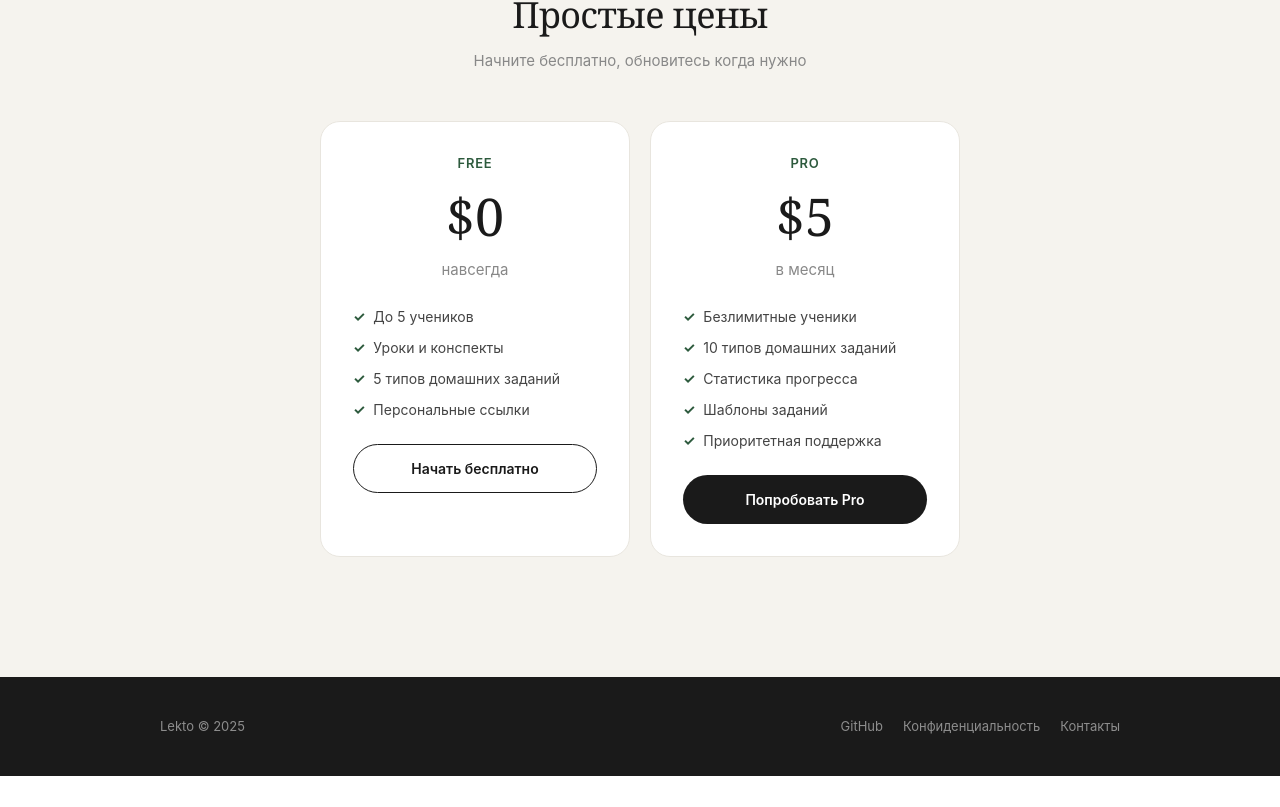
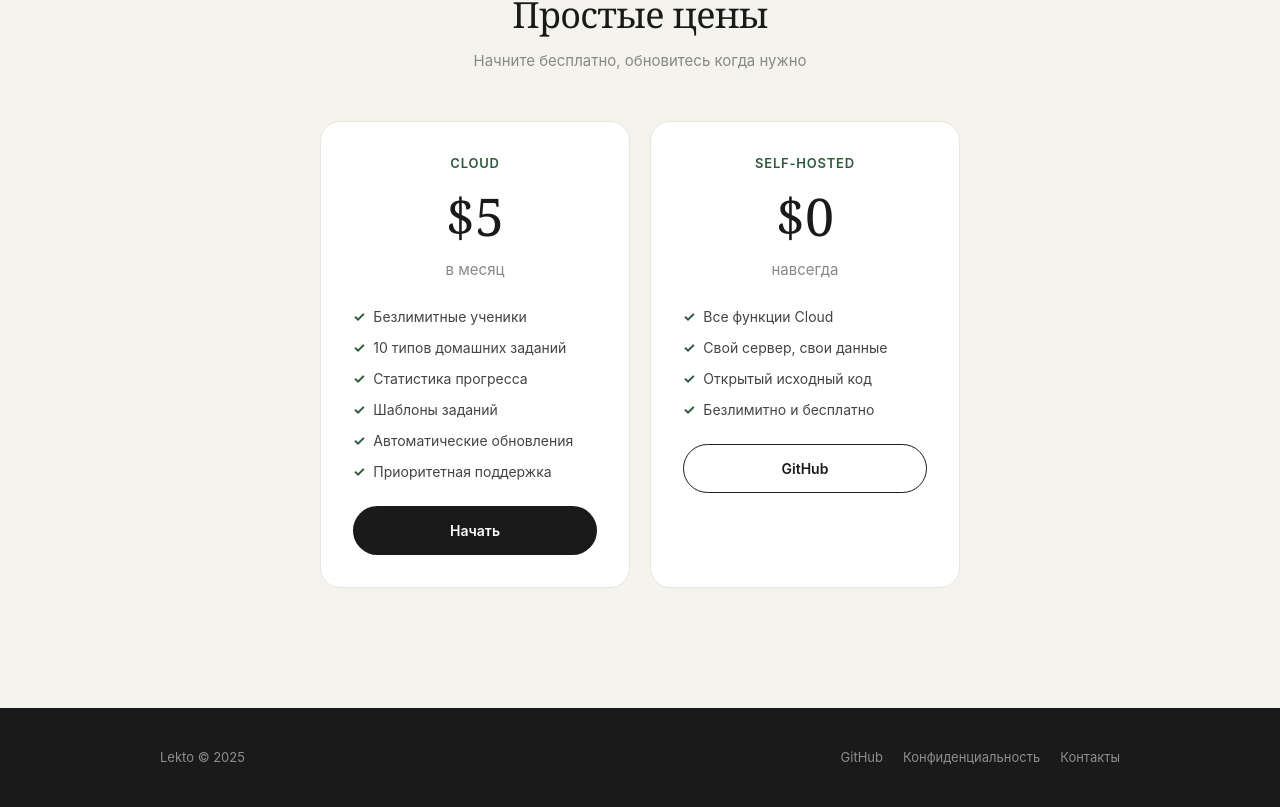
Before and after one commit to zerox9dev/lekto, a React (Vite) app: page / in a window 1280 px wide. Shown: the part 2599-3406 px from the top of the page. Before the commit the page ends 3375 px from the top, so only its background shows below. Built offline with nearby package versions, Linux system fonts and the light colour scheme; no server answers.

Commit message:
fix(landing): Cloud $5/mo + Self-hosted free pricing

```diff
--- a/src/pages/landing.tsx
+++ b/src/pages/landing.tsx
@@ -24,19 +24,20 @@ const BENEFITS = [
   { emoji: "🎨", title: "Шаблоны заданий", desc: "Создавайте и используйте повторно" },
 ];
 
-const PRICING_FREE = [
-  "До 5 учеников",
-  "Уроки и конспекты",
-  "5 типов домашних заданий",
-  "Персональные ссылки",
-];
-
-const PRICING_PRO = [
+const PRICING_CLOUD = [
   "Безлимитные ученики",
   "10 типов домашних заданий",
   "Статистика прогресса",
   "Шаблоны заданий",
+  "Автоматические обновления",
   "Приоритетная поддержка",
+];
+
+const PRICING_SELF = [
+  "Все функции Cloud",
+  "Свой сервер, свои данные",
+  "Открытый исходный код",
+  "Безлимитно и бесплатно",
 ];
 
 export function LandingPage() {
@@ -137,26 +138,26 @@ export function LandingPage() {
         <p className={s.sectionDesc}>Начните бесплатно, обновитесь когда нужно</p>
         <div className={s.pricingGrid}>
           <div className={s.pricingCard}>
-            <div className={s.pricingLabel}>Free</div>
+            <div className={s.pricingLabel}>Cloud</div>
+            <div className={s.pricingAmount}>$5</div>
+            <div className={s.pricingPeriod}>в месяц</div>
+            <ul className={s.pricingFeatures}>
+              {PRICING_CLOUD.map((f) => (
+                <li key={f} className={s.pricingFeature}>{f}</li>
+              ))}
+            </ul>
+            <Link to="/login" className={s.pricingCta}>Начать</Link>
+          </div>
+          <div className={s.pricingCard}>
+            <div className={s.pricingLabel}>Self-hosted</div>
             <div className={s.pricingAmount}>$0</div>
             <div className={s.pricingPeriod}>навсегда</div>
             <ul className={s.pricingFeatures}>
-              {PRICING_FREE.map((f) => (
+              {PRICING_SELF.map((f) => (
                 <li key={f} className={s.pricingFeature}>{f}</li>
               ))}
             </ul>
-            <Link to="/login" className={s.pricingCtaOutline}>Начать бесплатно</Link>
-          </div>
-          <div className={s.pricingCard}>
-            <div className={s.pricingLabel}>Pro</div>
-            <div className={s.pricingAmount}>$5</div>
-            <div className={s.pricingPeriod}>в месяц</div>
-            <ul className={s.pricingFeatures}>
-              {PRICING_PRO.map((f) => (
-                <li key={f} className={s.pricingFeature}>{f}</li>
-              ))}
-            </ul>
-            <Link to="/login" className={s.pricingCta}>Попробовать Pro</Link>
+            <a href="https://github.com/zerox9dev/lekto" target="_blank" rel="noopener noreferrer" className={s.pricingCtaOutline}>GitHub</a>
           </div>
         </div>
       </section>
```
